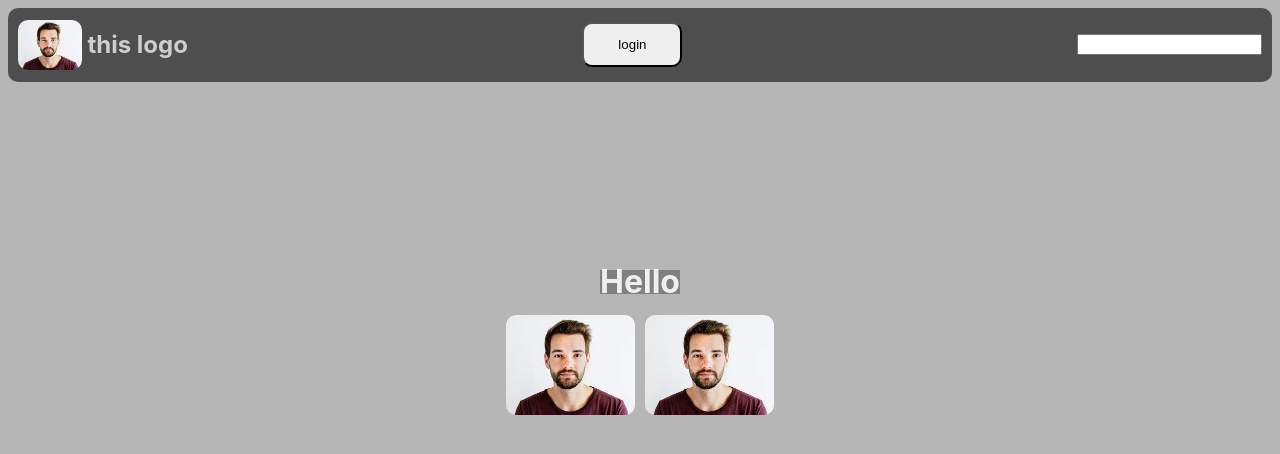
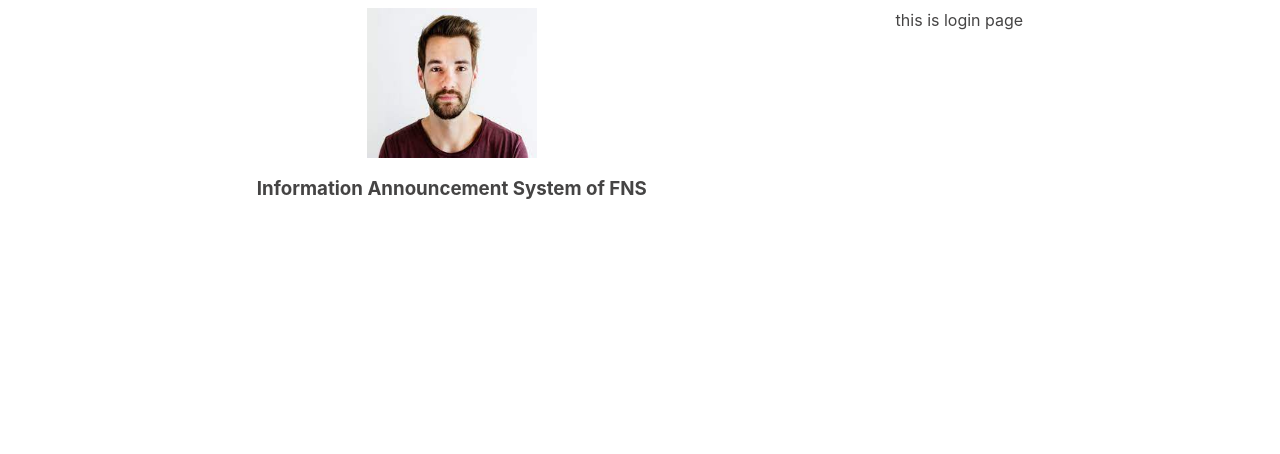
Before and after one commit to kongcheexiong/react-course, a React (Vite) app: page / in a window 1280 px wide. Shown: the top 454 px of the page. Built offline with nearby package versions, Linux system fonts and the light colour scheme.

Commit message:
react-route material ui

```diff
--- a/package.json
+++ b/package.json
@@ -10,7 +10,8 @@
   },
   "dependencies": {
     "react": "^18.2.0",
-    "react-dom": "^18.2.0"
+    "react-dom": "^18.2.0",
+    "react-router-dom": "^6.3.0"
   },
   "devDependencies": {
     "@types/react": "^18.0.15",
--- a/src/App.jsx
+++ b/src/App.jsx
@@ -2,96 +2,27 @@ import { useEffect, useState, useContext, createContext } from "react";
 import reactLogo from "./assets/react.svg";
 import "./App.css";
 
-import { Welcome } from "./pages/Welcome";
+import Login from "./pages/login";
+import Register from "./pages/register";
 
-import { personContext } from "./contexts/Person.provider";
+import { router } from "./constants";
+
+import { BrowserRouter, Routes, Route } from "react-router-dom";
+import LoginsLayout from "./layouts/LoginLayout";
 
 const App = () => {
-  const [name, setName] = useState("");
-  const { person, setPerson } = useContext(personContext);
+  return (
+    <BrowserRouter>
+      <Routes>
+        {/**login layout */}
+        <Route element={<LoginsLayout />}>
+          <Route path="/" element={<Login />} />
+          <Route path={`${router.REGISTER}`} element={<Register />} />
 
-  useEffect(() => {
-    console.log(person);
+        </Route>
 
-    console.log(name);
-  }, [name]);
-
-  return (
-    <>
-      <div className="container">
-        {/**logo */}
-        <div
-          style={{
-            display: "flex",
-            flexDirection: "row",
-            placeItems: "center",
-            columnGap: "5px",
-          }}
-        >
-          <img
-            style={{
-              height: "50px",
-              borderRadius: "10px",
-            }}
-            src="img.jpg"
-            alt=""
-          />
-          <h2>this logo</h2>
-        </div>
-        {/**login btn */}
-
-        <button
-          onClick={() => console.log(name)}
-          style={{ width: "100px", height: "45px", borderRadius: "10px" }}
-        >
-          login
-        </button>
-        <input
-          onChange={(e) =>
-            setPerson({
-              name: e.target.value,
-              surname: e.target.value + "asdf",
-            })
-          }
-        />
-      </div>
-      {/**component */}
-      <div
-        style={{
-          height: "500px",
-
-          display: "flex",
-          flexDirection: "column",
-          justifyContent: "center",
-          alignItems: "center",
-        }}
-      >
-        <ComponentA title="kongchee" age={10} address={"sfsdf"} />
-        <div
-          style={{
-            display: "flex",
-            flexDirection: "row",
-            columnGap: "10px",
-          }}
-        >
-          <Welcome src={`img.jpg`} alt={"img.jpg"} />
-          <Welcome src={`img.jpg`} alt={"img.jpg"} />
-        </div>
-      </div>
-    </>
-  );
-};
-
-const ComponentA = (props) => {
-  const { title, age, address } = props;
-  const { person, setPerson } = useContext(personContext);
-
-  return (
-    <>
-      <h1 style={{ backgroundColor: "gray" }}>
-        Hello {person?.name} {person?.surname}
-      </h1>
-    </>
+      </Routes>
+    </BrowserRouter>
   );
 };
 
--- /dev/null
+++ b/src/constants/index.js
@@ -0,0 +1,4 @@
+export const router = {
+        REGISTER: '/register',
+        DASHBOARD: '/dashboard'
+}
--- a/src/contexts/employee.provider.jsx
+++ b/src/contexts/employee.provider.jsx
@@ -1,10 +1,14 @@
 import {createContext, useState} from 'react'
 
-export const employeeContext = createContext(); ///
+export const employeeContext = createContext(); /// create context for employee
 
-export const EmployeeProvider = (props) => { ////
+export const EmployeeProvider = (props) => { //// create provider for employee
   const { children } = props;
-  const [employee, setEmployee] = useState();///
+  const [employee, setEmployee] = useState({
+    name: '',
+    surname: '',
+    age: ''
+  });/// creat state for employee
   return (
     <employeeContext.Provider value={{ employee, setEmployee }}>
       {children}
--- a/src/index.css
+++ b/src/index.css
@@ -5,8 +5,8 @@
   font-weight: 400;
 
   color-scheme: light dark;
-  color: rgba(255, 255, 255, 0.87);
-  background-color: #b6b6b6;
+  color: rgba(41, 40, 40, 0.87);
+  background-color: #ffffff;
 
   font-synthesis: none;
   text-rendering: optimizeLegibility;
--- /dev/null
+++ b/src/layouts/LoginLayout.jsx
@@ -0,0 +1,41 @@
+import React from "react";
+
+import { Outlet } from "react-router-dom";
+
+export default function LoginsLayout() {
+  return (
+    <>
+      {/**app bar */}
+      <div></div>
+      <div style={{
+        display: 'flex',
+        flexDirection: 'row',
+        justifyContent: 'space-evenly'
+
+      }}>
+        {/**logo and title */}
+        <div
+          style={{
+            display: "flex",
+            flexDirection: "column",
+            alignItems: "center",
+          }}
+        >
+          <img
+            src="img.jpg"
+            alt="img.jpg"
+            style={{
+              height: "150px",
+              width: "170px",
+            }}
+          />
+          <h3>Information Announcement System of FNS</h3>
+        </div>
+        {/**login and register */}
+        <div>
+          <Outlet />
+        </div>
+      </div>
+    </>
+  );
+}
--- a/src/main.jsx
+++ b/src/main.jsx
@@ -3,11 +3,16 @@ import ReactDOM from "react-dom/client";
 import App from "./App";
 import "./index.css";
 import { PersonProvider } from "./contexts/Person.provider";
+import {EmployeeProvider} from "./contexts/employee.provider";
 
 ReactDOM.createRoot(document.getElementById("root")).render(
   <React.StrictMode>
+    <EmployeeProvider>
     <PersonProvider>
       <App />
     </PersonProvider>
+
+    </EmployeeProvider>
+
   </React.StrictMode>
 );
--- a/src/pages/Welcome.jsx
+++ /dev/null
@@ -1,10 +0,0 @@
-import react from 'react'
-
-export const Welcome = (props)=>{
-    return<>
-    <img style={{
-        height: '100px',
-        borderRadius: '10px'
-    }} src={props.src} alt={props.alt} />
-    </>
-}
--- /dev/null
+++ b/src/pages/login/index.jsx
@@ -0,0 +1,7 @@
+import React from 'react'
+
+export default function Login() {
+  return (
+    <div>this is login page</div>
+  )
+}
--- /dev/null
+++ b/src/pages/register/index.jsx
@@ -0,0 +1,7 @@
+import React from 'react'
+
+export default function Register() {
+  return (
+    <div>this is register page</div>
+  )
+}
```
Also changed, not shown: src/routes/protectedRoute.jsx (added, +7 -0 lines), 1 other file (tests, documents, lock files or other folders).
